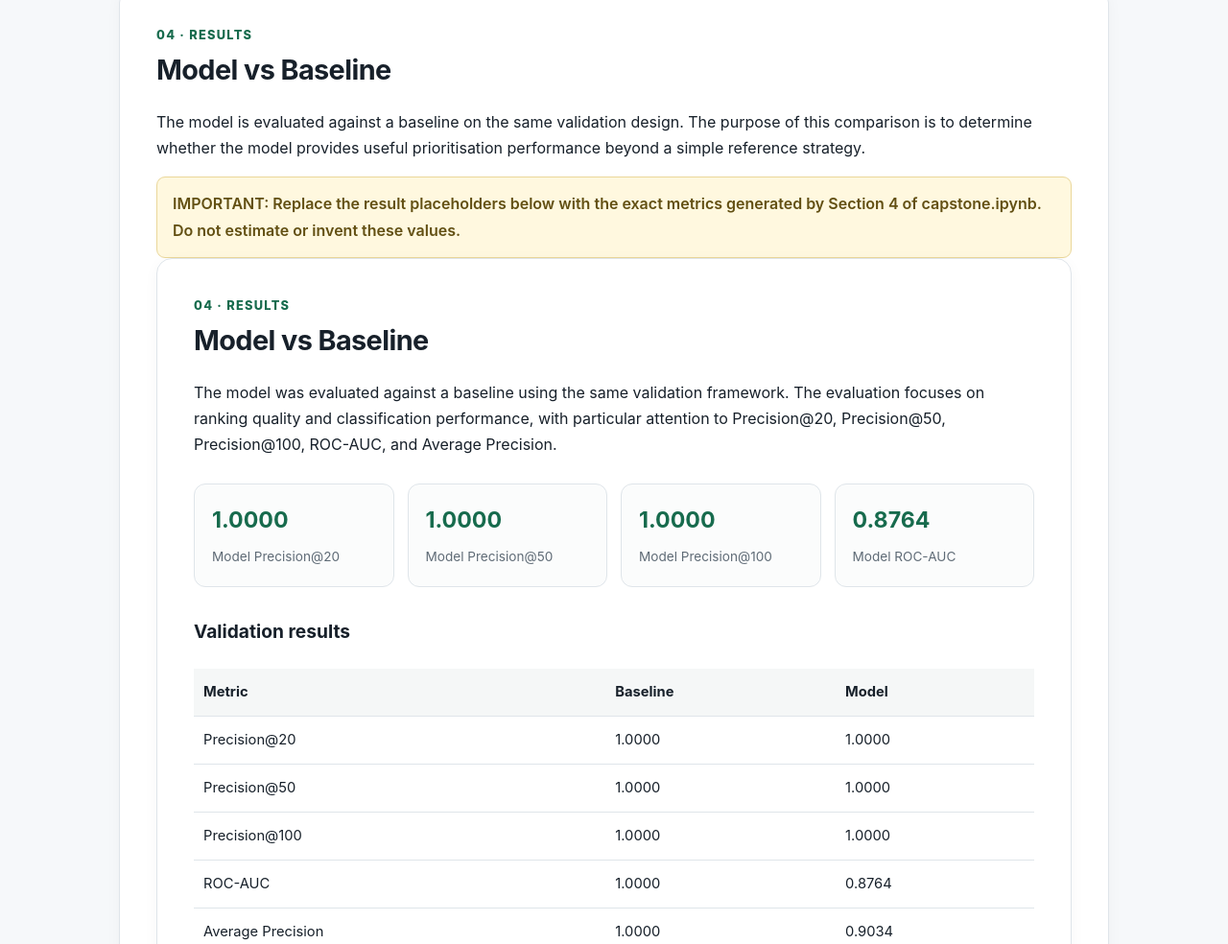
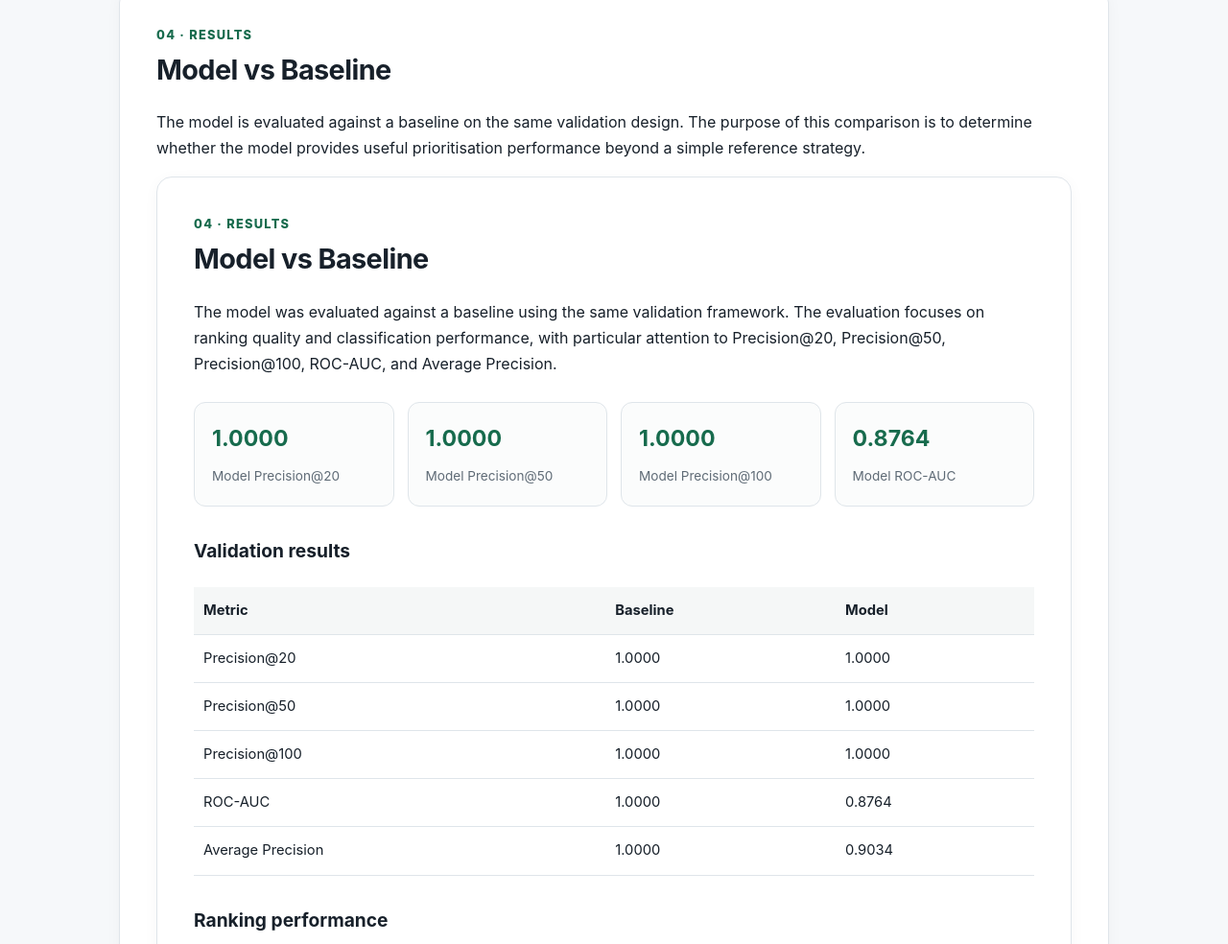
Before and after one commit to nomanamir20/flyrank-ml-internship, a plain HTML site: page paper/index.html in a window 1280 px wide. Shown: the part 4819-5803 px from the top of the page at 96% size. Drawn offline with Linux system fonts and the light colour scheme.

Commit message:
Delete placeholder for result metrics in index.html
Removed placeholder warning for result metrics.

```diff
--- a/paper/index.html
+++ b/paper/index.html
@@ -675,12 +675,6 @@
                 reference strategy.
             </p>
 
-            <div class="placeholder">
-                IMPORTANT: Replace the result placeholders below with the exact
-                metrics generated by Section 4 of capstone.ipynb. Do not estimate
-                or invent these values.
-            </div>
-
           <!-- ================================================= -->
 <!-- RESULTS -->
 <!-- ================================================= -->
```
